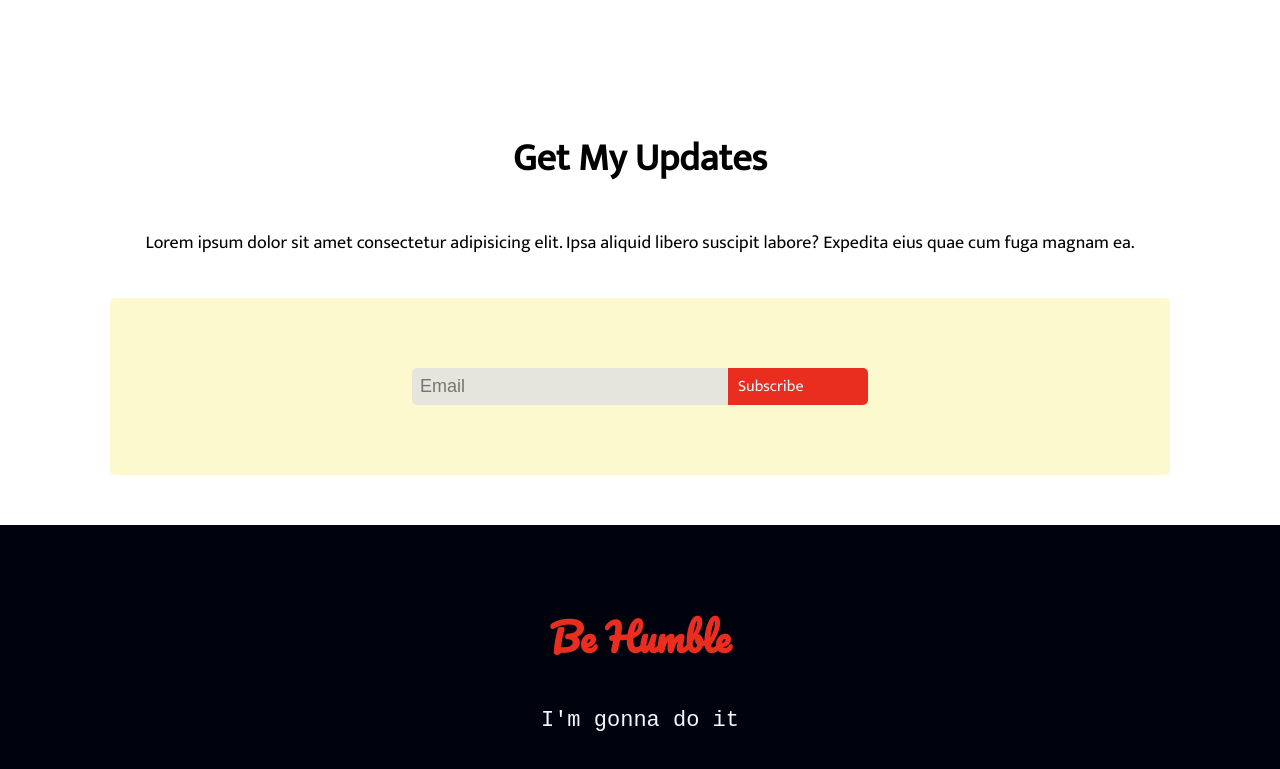
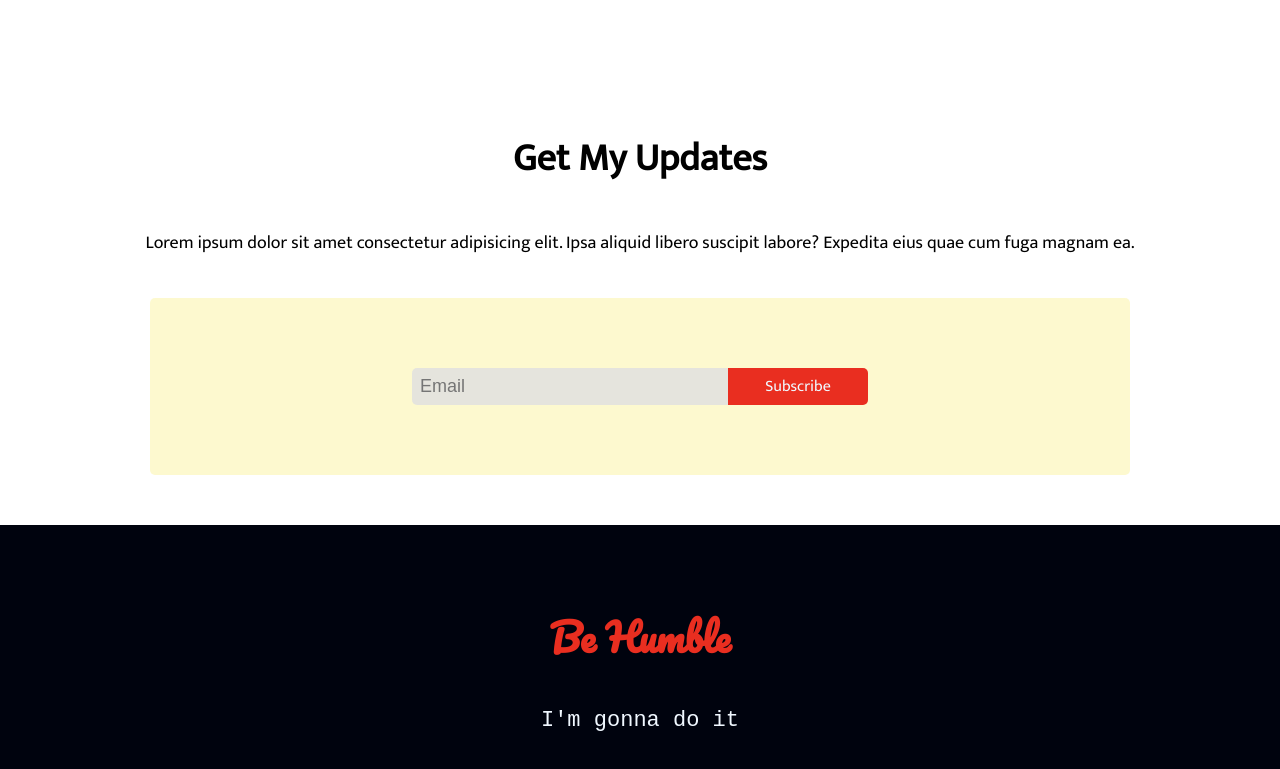
Before and after one commit to tanvir-taqi/donate-today-assign, a plain HTML site: page index.html in a window 1280 px wide. Shown: the part 2773-3542 px from the top of the page. Drawn offline with Linux system fonts and the light colour scheme.

Commit message:
revised by me

```diff
--- a/style.css
+++ b/style.css
@@ -127,7 +127,7 @@ h4{
 
 .email-box{
 
-    margin: 40px 110px;
+    margin: 40px 150px;
     padding: 70px ;
     background: rgba(245, 233, 69, 0.26);
     border-radius: 5px;
@@ -154,7 +154,7 @@ h4{
 .email-box .subscribe-form label{
     width: 120px;
     display: block;
-
+    text-align: center;
     text-decoration: none;
     padding: 5px 10px;
     background: rgb(233, 46, 32);
@@ -169,6 +169,7 @@ footer{
     background: rgb(0, 3, 14);
     margin: 0;
     padding: 40px;
+
 }
 footer .footer-title{
     font-family: 'Pacifico', cursive;
```
